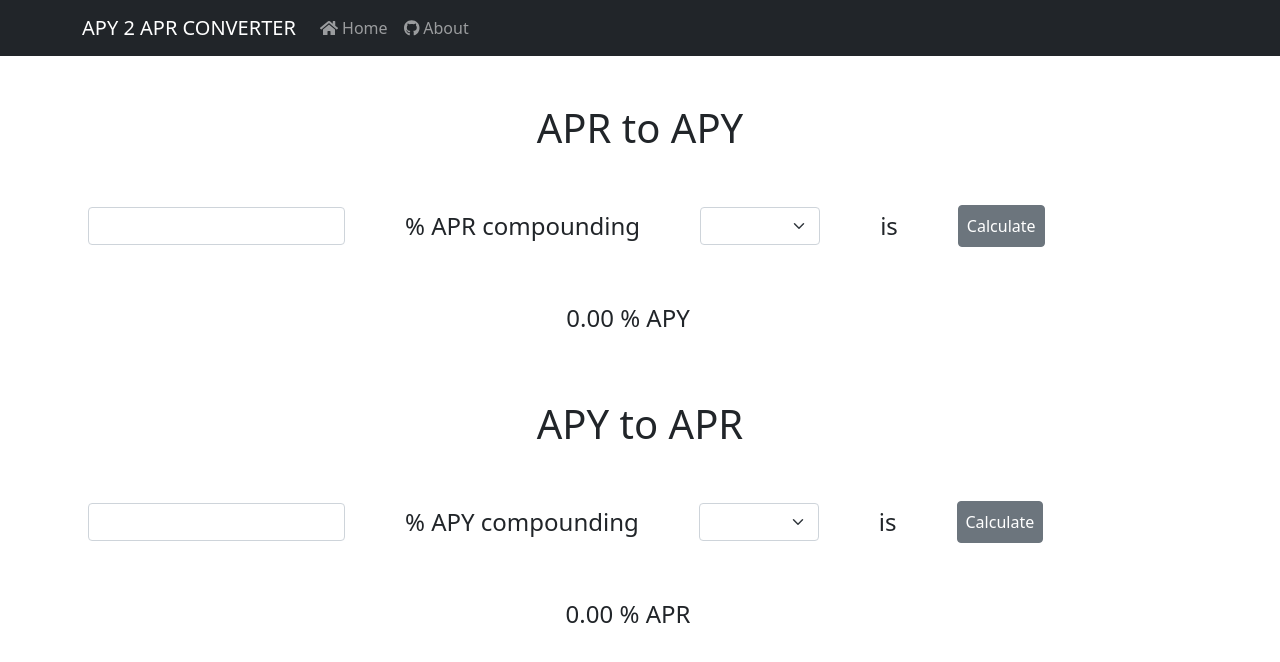
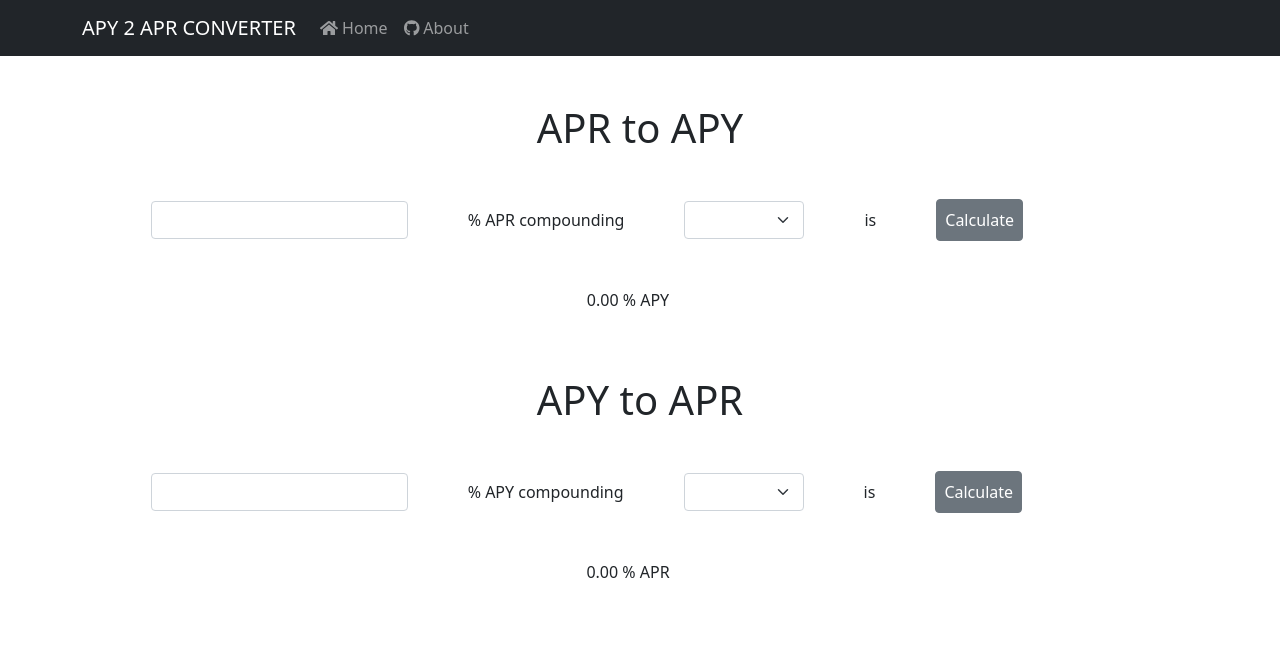
Before and after one commit to Laurent34000/aprtoapy, a React (Create React App) app in the folder ata/: page / in a window 1280 px wide. Shown: the top 662 px of the page. Built offline with nearby package versions, Linux system fonts and the light colour scheme.

Commit message:
bug commit

```diff
--- a/ata/src/App.css
+++ b/ata/src/App.css
@@ -1,4 +1,4 @@
-main {
+Smain {
 
     font-size: x-large;
   }
```
